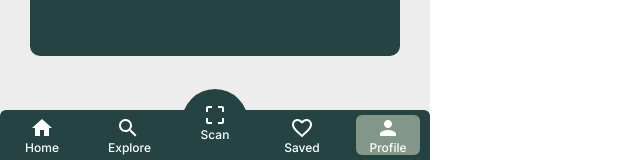
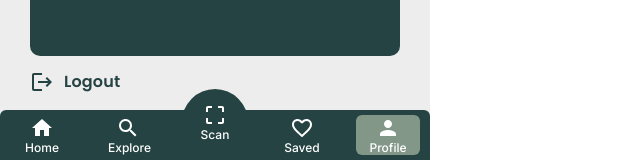
Before and after one commit to sei43-projectFlipTable/FlipTable, a React (Vite) app in the folder front-end/: page /profile in a window 1280 px wide. Shown: the part 640-800 px from the top of the page, without its empty margins (0-640 px from the left). Built offline with nearby package versions, Linux system fonts and the light colour scheme; no server answers.

Commit message:
Added logout button to profile page

```diff
--- a/front-end/src/components/LogoutButton.jsx
+++ b/front-end/src/components/LogoutButton.jsx
@@ -1,5 +1,7 @@
 import React from "react";
 import { useNavigate } from "react-router-dom";
+import LogoutIcon from "@mui/icons-material/Logout";
+import styles from "./css/LogoutButton.module.css";
 
 function LogoutButton() {
   const navigate = useNavigate();
@@ -8,7 +10,14 @@ function LogoutButton() {
     localStorage.clear();
     navigate("/");
   }
-  return <button onClick={handleLogout}>LogoutButton</button>;
+  return (
+    <div className={styles.logoutContainer}>
+      <LogoutIcon sx={{ color: "#264343" }} />
+      <div className={styles.logoutButton} onClick={handleLogout}>
+        Logout
+      </div>
+    </div>
+  );
 }
 
 export default LogoutButton;
--- /dev/null
+++ b/front-end/src/components/css/LogoutButton.module.css
@@ -0,0 +1,16 @@
+.logoutContainer {
+  display: flex;
+  position: absolute;
+  column-gap: 10px;
+  font-family: "Poppins";
+  font-style: normal;
+  font-weight: 600;
+  font-size: 16px;
+  line-height: 24px;
+  letter-spacing: 0.15px;
+  color: #264343;
+  width: 330px;
+  height: 30px;
+  bottom: 60px;
+  left: 30px;
+}
--- a/front-end/src/pages/ProfilePage.jsx
+++ b/front-end/src/pages/ProfilePage.jsx
@@ -8,6 +8,7 @@ import ReferralBox from "../components/ReferralBox";
 import styles from "./css/ProfilePage.module.css";
 import AboutMe from "../components/AboutMe";
 import UserContext from "../context/user";
+import LogoutButton from "../components/LogoutButton";
 
 function ProfilePage() {
   const userCtx = useContext(UserContext);
@@ -51,7 +52,7 @@ function ProfilePage() {
           <AboutMe />
         </div>
       </div>
-
+      <LogoutButton />
       <NavBar />
     </>
   );
```
